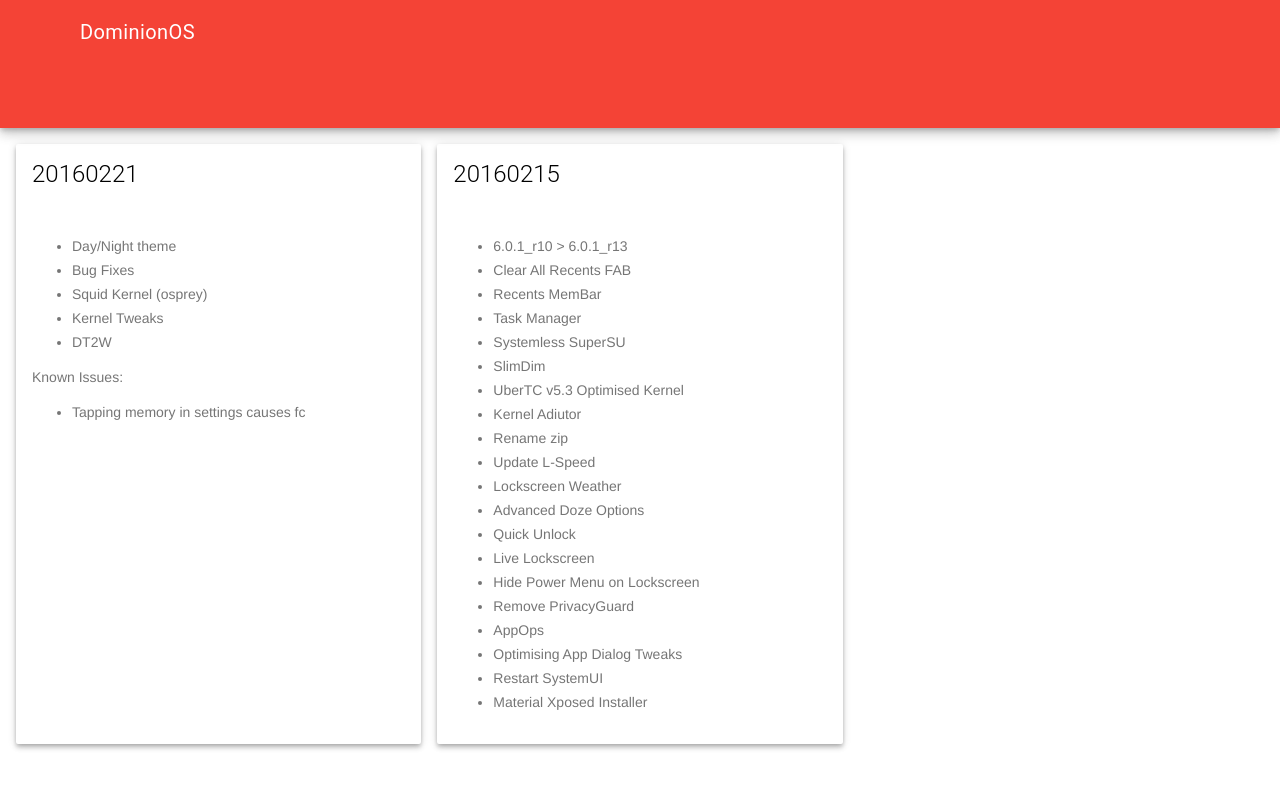
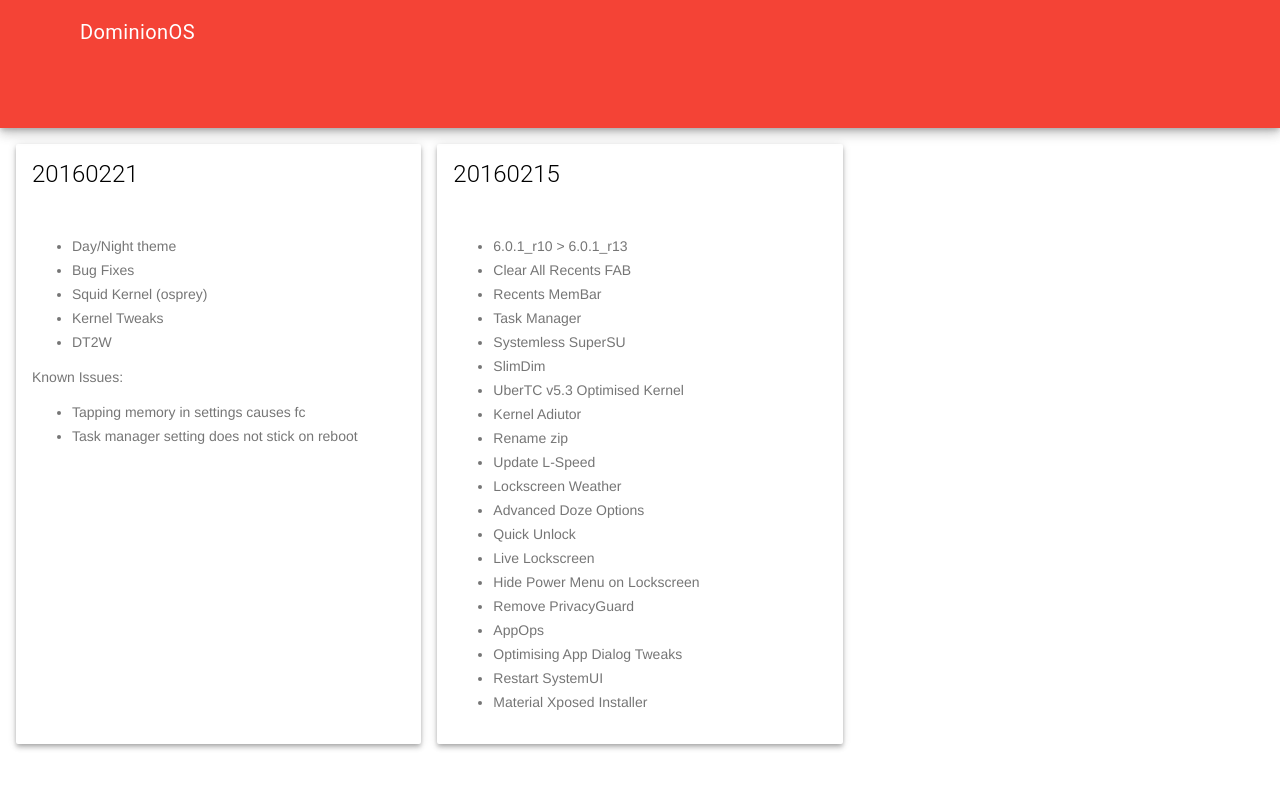
Before and after one commit to HelpMeRuth/dominionos.github.io, a plain HTML site: page changelog.html in a window 1280 px wide. Drawn offline with Linux system fonts and the light colour scheme.

Commit message:
Update changelog.html

```diff
--- a/changelog.html
+++ b/changelog.html
@@ -48,6 +48,7 @@
 	   	 	 Known Issues:
 	   	 	 <ul>
 	   	 	 	<li>Tapping memory in settings causes fc</li>
+	   	 	 	<li>Task manager setting does not stick on reboot</li>
 	   	 	 </ul>
 	   	 </div>
 	   </div>
```
